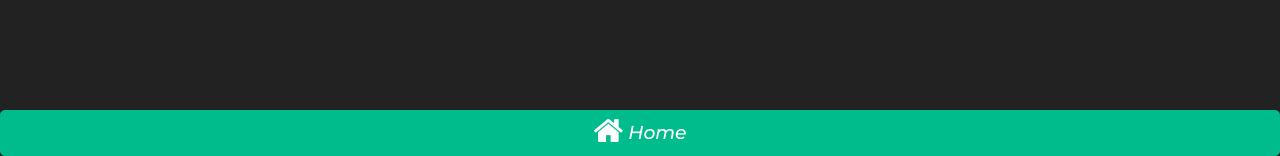
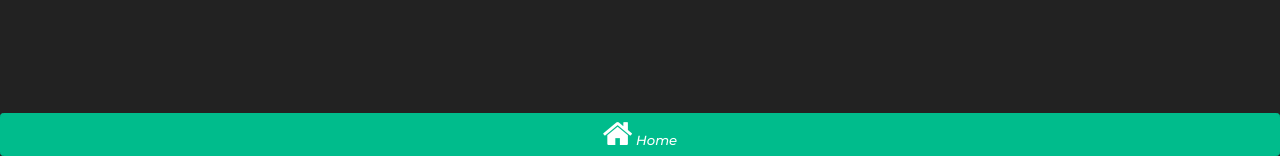
Before and after one commit to graylagx2/scottjamescontracts.com, a Flask app: template templates/contractexpiration.html in a window 1280 px wide. Shown: the part 644-800 px from the top of the page. Run offline with Flask 2, Linux system fonts and the light colour scheme; the template is opened without the code that fills it, so the values that code supplies are empty; parts of the project's set-up code (start-up, migrations or seed data) failed here and were passed over; some libraries are stand-ins or nearby versions.

Commit message:
updating

```diff
--- a/templates/contractdata.html
+++ b/templates/contractdata.html
@@ -430,7 +430,7 @@
               class="btn btn-success btn-sm btn-block fixed-bottom"
               tabindex="4"
             >
-              <span class="fa fa-home fa-lg" role="presentation"></span>
+              <span class="fa fa-home" role="presentation"></span>
               Home
             </button>
           </div>
--- a/templates/contractexpiration.html
+++ b/templates/contractexpiration.html
@@ -190,10 +190,10 @@
             <button
             id="home-btn"
             type="button"
-            class="btn btn-success btn-lg btn-block fixed-bottom"
+            class="btn btn-success btn-sm btn-block fixed-bottom"
             tabindex="3"
           >
-            <span class="fa fa-home fa-lg" role="presentation"></span>
+            <span class="fa fa-home" role="presentation"></span>
             Home
           </button>
           </div>
```
